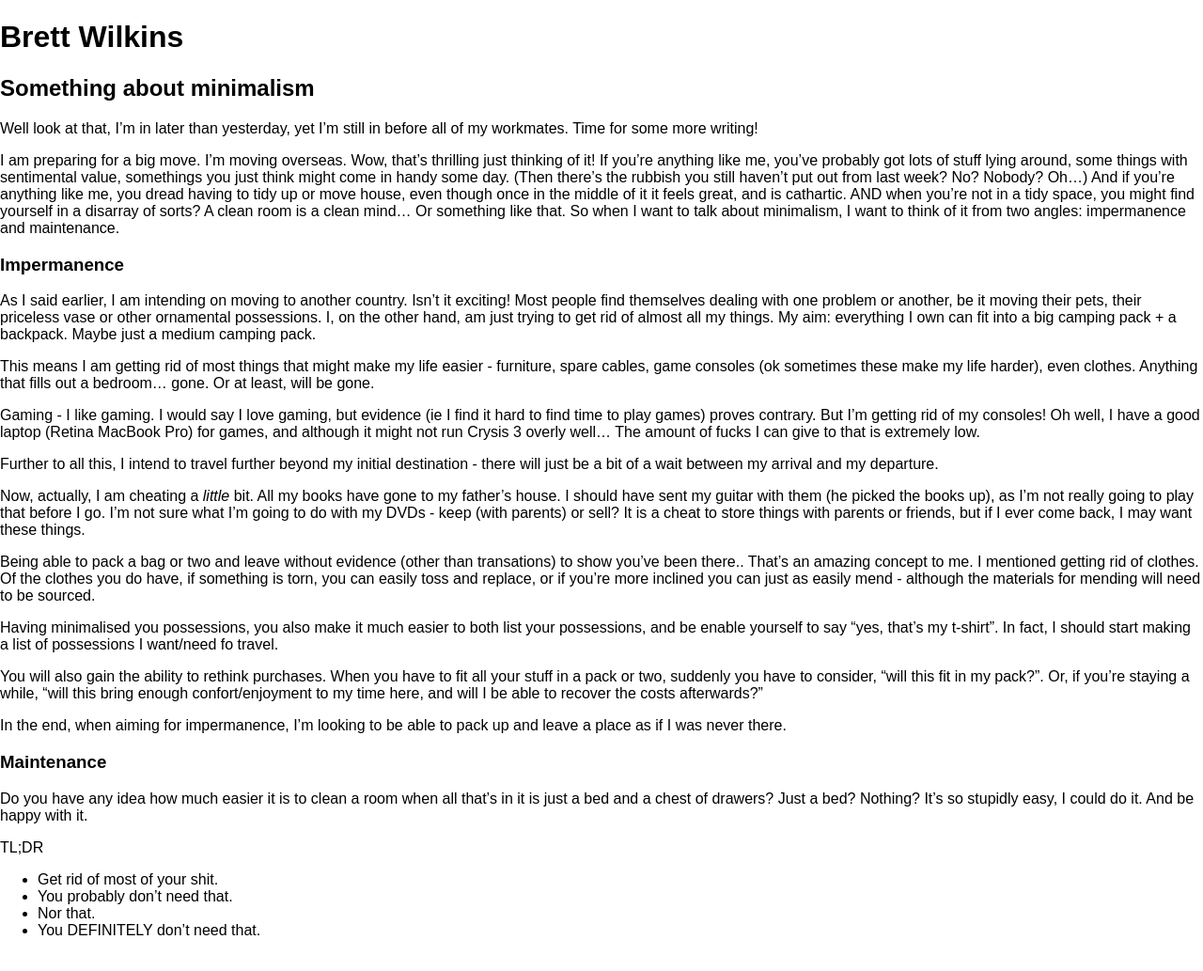
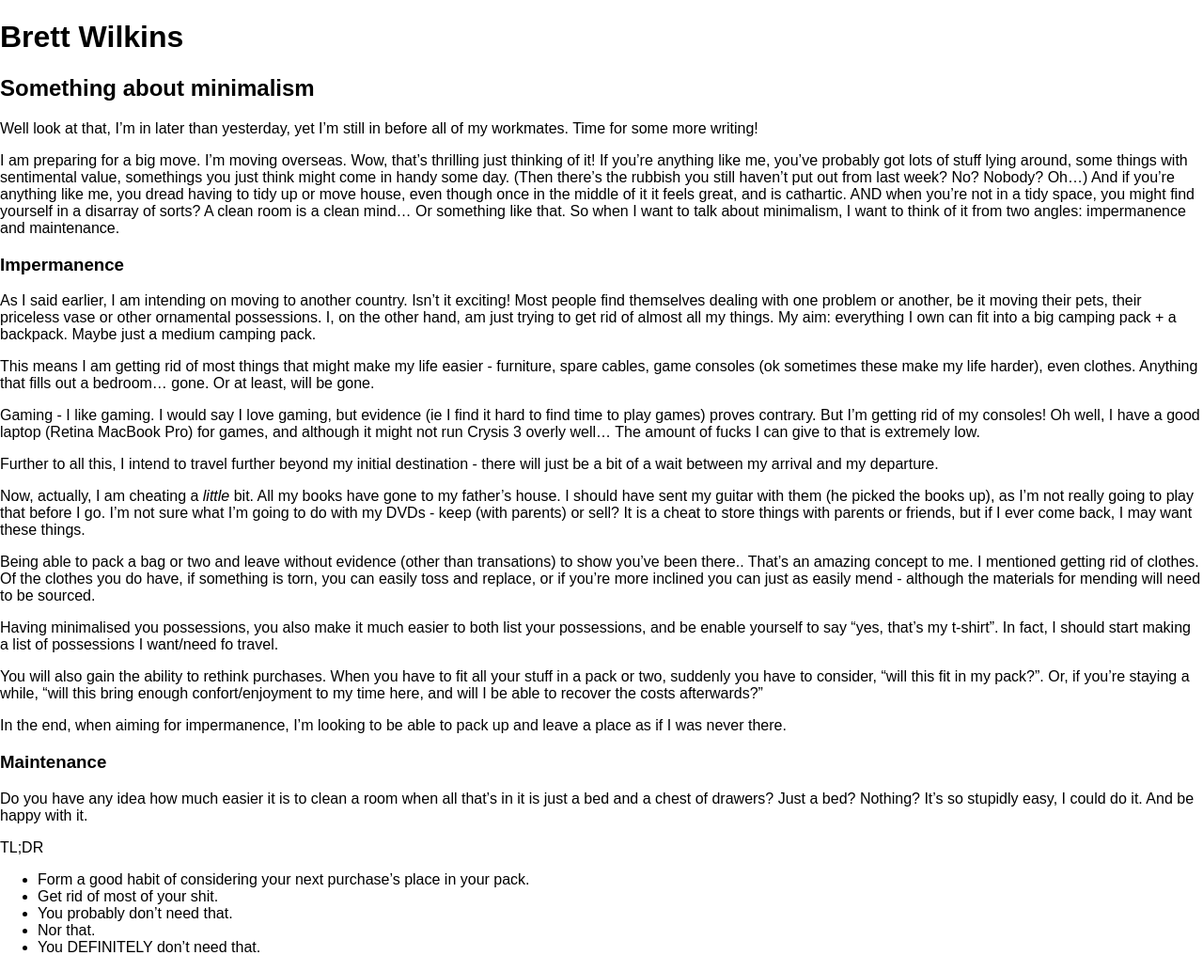
Before and after one commit to bwilkins/bwilkins.github.com, a Jekyll site: the page built from _posts/2013-02-21-something-about-minimalism.md, in a window 1280 px wide. Shown: the whole page at 94% size. Built offline with Jekyll 4.4.1, drawn with Linux system fonts in a browser that asks for light colours.

Commit message:
Adding a bullet to the tl;dr

```diff
--- a/_posts/2013-02-21-something-about-minimalism.md
+++ b/_posts/2013-02-21-something-about-minimalism.md
@@ -35,6 +35,7 @@ Do you have any idea how much easier it is to clean a room when all that's in it
 
 TL;DR
 
+* Form a good habit of considering your next purchase's place in your pack.
 * Get rid of most of your shit.
 * You probably don't need that.
 * Nor that.
```
